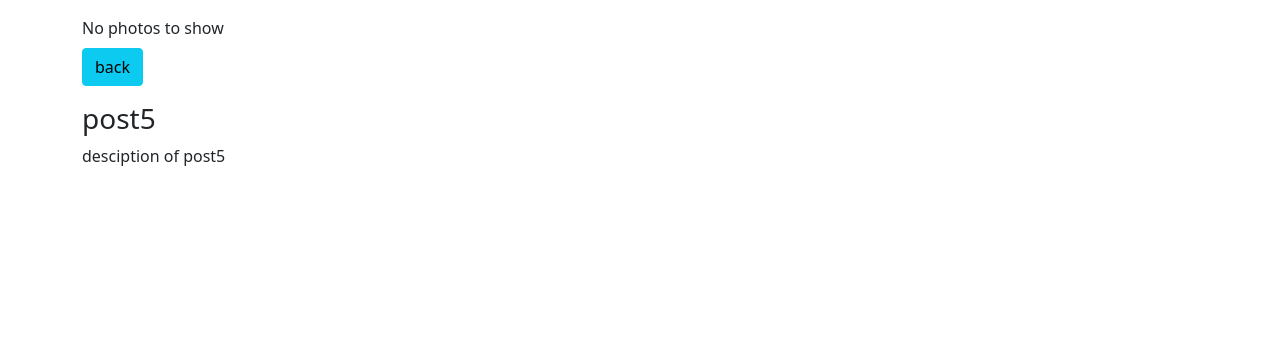
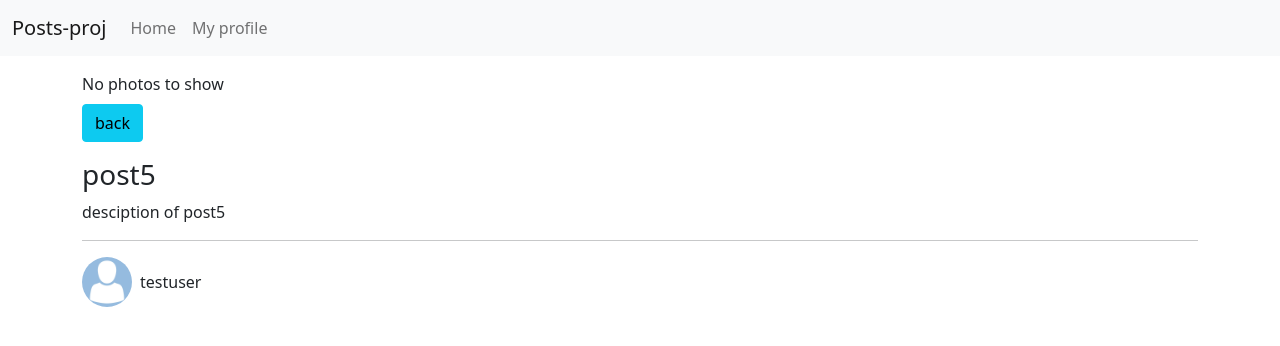
Before and after one commit to mohidalii/SENG2045_A3_DJANGO, a Django app: page /5/ in a window 1280 px wide. Shown: the top 346 px of the page. Run offline with Django 5.2, Linux system fonts and the light colour scheme; a user stored in the database is signed in; data comes from the database, SQL or seed files in the repository; both versions use the stored data as it was after the commit; some libraries are stand-ins or nearby versions.

Commit message:
finishing touches

```diff
--- a/src/posts/templates/posts/detail.html
+++ b/src/posts/templates/posts/detail.html
@@ -46,8 +46,8 @@
                 <div class="modal-footer">
                     <form id="delete-form">
                         {% csrf_token %}
-                            <button type="button" class="btn btn-danger" data-bs-dismiss="modal">close</button>
-                            <button type="submit" class="btn btn-success">delete</button>
+                        <button type="button" class="btn btn-danger" data-bs-dismiss="modal">close</button>
+                        <button type="submit" class="btn btn-success">delete</button>
                     </form>
                 </div>
             </div>
@@ -85,4 +85,9 @@
         <div class="spinner-border" role="status"></div>
     </div>
     <div class="mt-1" id="post-box"></div>
+    <hr>
+    <div class="d-flex align-items-center">
+        <img src="{{obj.author.avatar.url}}" class="rounded-circle" height="50px" width="50px" alt="{{obj.author.user.username}}">
+        <span class="ms-2">{{obj.author.user.username}}</span>
+    </div>
     {% endblock content %}
--- a/src/posts/templates/posts/main.html
+++ b/src/posts/templates/posts/main.html
@@ -20,7 +20,7 @@ posts
                     <button type="button" class="btn-close add-modal-close" data-bs-dismiss="modal" aria-label="Close"></button>
                 </div>
                 <div class="modal-body">
-                    <form id="post-form">
+                    <form id="post-form" autocomplete="off">
                         {% csrf_token %}
                         {{form|crispy}}
                         <div class="modal-footer">
--- a/src/posts/views.py
+++ b/src/posts/views.py
@@ -65,15 +65,17 @@ def load_post_data_view(request, num_posts):
 
 @login_required
 def post_detail_data_view(request, pk):
-    obj = Post.objects.get(pk=pk)
-    data = {
-        'id': obj.id,
-        'title': obj.title,
-        'body': obj.body,
-        'author': obj.author.user.username,
-        'logged_in': request.user.username,
-    }
-    return JsonResponse({'data': data})
+    if request.headers.get('x-requested-with') == 'XMLHttpRequest':
+        obj = Post.objects.get(pk=pk)
+        data = {
+            'id': obj.id,
+            'title': obj.title,
+            'body': obj.body,
+            'author': obj.author.user.username,
+            'logged_in': request.user.username,
+        }
+        return JsonResponse({'data': data})
+    return redirect('posts:main-board')
 
 @login_required
 def like_unlike_post(request):
@@ -87,6 +89,7 @@ def like_unlike_post(request):
             liked = True
             obj.liked.add(request.user)
         return JsonResponse({'liked': liked, 'count': obj.like_count})
+    return redirect('posts:main-board')
 
 def hello_world_view(request):
     return JsonResponse({'text':'hello world x2'})
@@ -105,6 +108,7 @@ def update_post(request, pk):
             'title': new_title,
             'body': new_body,
         })
+    return redirect('posts:main-board')
 
 @login_required
 @action_permission
@@ -113,7 +117,8 @@ def delete_post(request, pk):
     if request.headers.get('x-requested-with') == 'XMLHttpRequest':
         obj.delete()
         return JsonResponse({})
-    return JsonResponse({'msg': 'access denied - ajax only'})
+    # return JsonResponse({'msg': 'access denied - ajax only'})
+    return redirect('posts:main-board')
 
 @login_required
 def image_upload_view(request):
--- a/src/templates/base.html
+++ b/src/templates/base.html
@@ -28,7 +28,7 @@
   </head>
   <body>
     {% include "navbar.html" %}
-    <div class="container mt-3">
+    <div class="container mt-3 mb-3">
         {% block content %}
         {% endblock content %}
     </div>
--- a/src/templates/navbar.html
+++ b/src/templates/navbar.html
@@ -0,0 +1,21 @@
+{% url 'posts:main-board' as path_to_home %}
+{% url 'profiles:my-profile' as path_to_my_profile %}
+
+<nav class="navbar navbar-expand-lg navbar-light bg-light">
+  <div class="container-fluid">
+    <a class="navbar-brand" href="{{path_to_home}}">Posts-proj</a>
+    <button class="navbar-toggler" type="button" data-bs-toggle="collapse" data-bs-target="#navbarNav" aria-controls="navbarNav" aria-expanded="false" aria-label="Toggle navigation">
+      <span class="navbar-toggler-icon"></span>
+    </button>
+    <div class="collapse navbar-collapse" id="navbarNav">
+      <ul class="navbar-nav">
+        <li class="nav-item">
+          <a class="nav-link {% if request.path == path_to_home %}active{% endif %}" href="{{path_to_home}}">Home</a>
+        </li>
+        <li class="nav-item">
+          <a class="nav-link {% if request.path == path_to_my_profile %}active{% endif %}" href="{{path_to_my_profile}}">My profile</a>
+        </li>
+      </ul>
+    </div>
+  </div>
+</nav>
```
Also changed, not shown: src/posts/utils.py (+7 -2 lines), src/db.sqlite3, src/media/photos/1420fdb2c1b84a55bc9a61e3050b0fa5_3JY23BY.jpg (added), src/media/photos/830bfc9e6e01506e573d50a6fe25fccd_cNIUNxs.jpg (added), src/media/photos/d63418245ecf800e0a0ba3980683cc6a_2aBNVRH.jpg (added).
